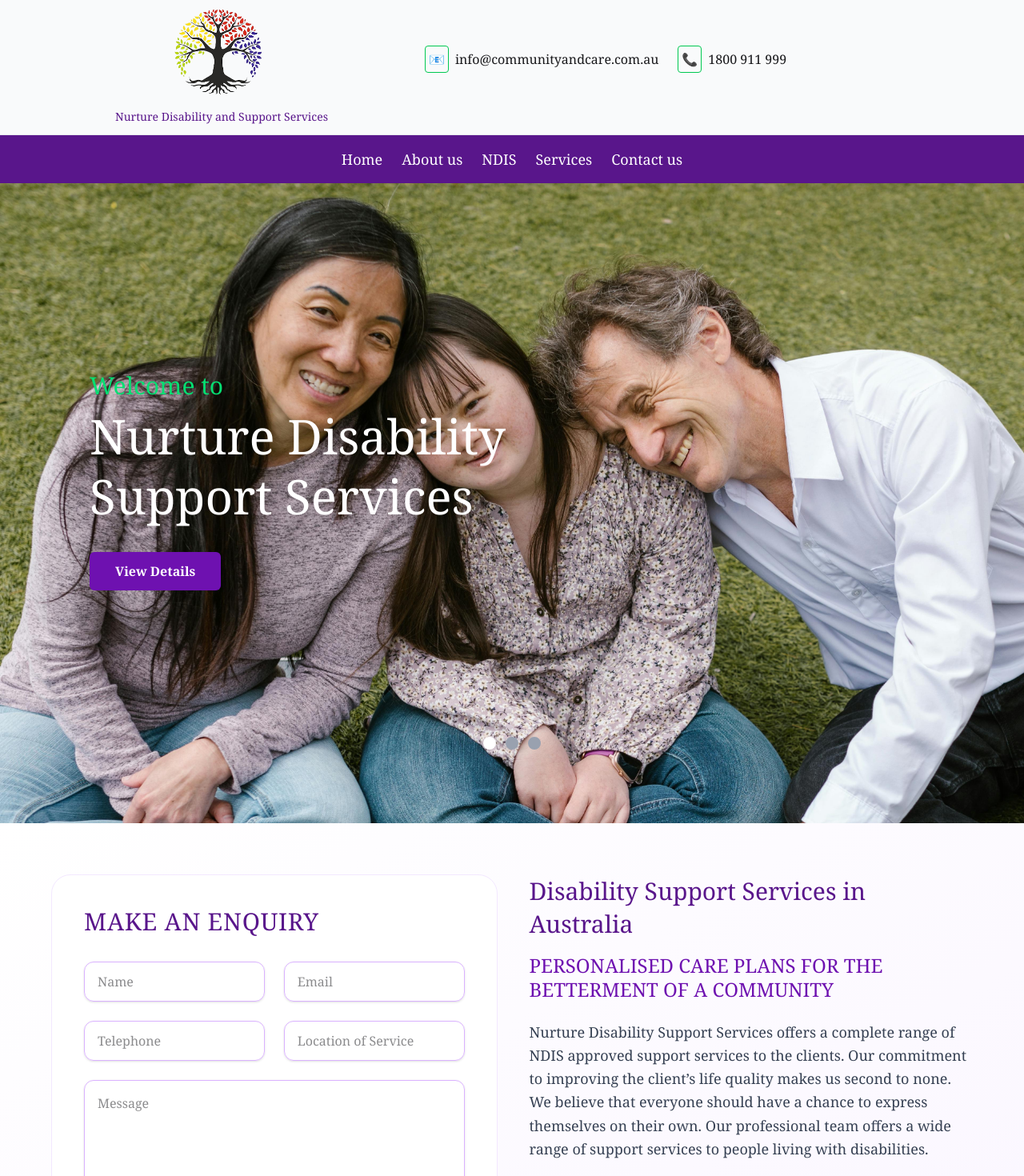
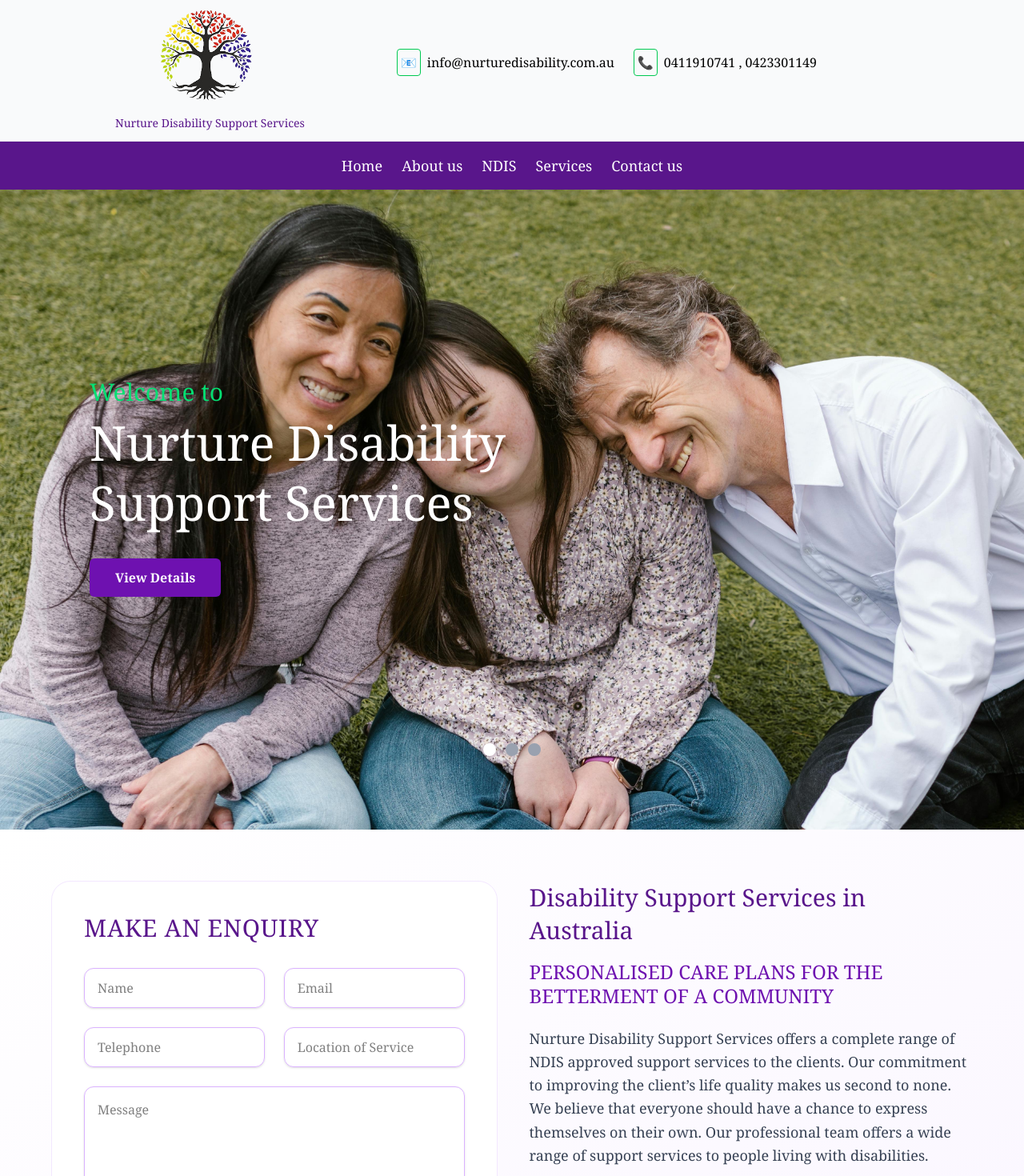
Before and after one commit to Anubhav1244/client_frontend, a React (Vite) app: page / in a window 1280 px wide. Shown: the part 20-1490 px from the top of the page at 80% size. Built offline with nearby package versions, Linux system fonts and the light colour scheme.

Commit message:
initial commit

```diff
--- a/src/Components/ChangeNDIS.jsx
+++ b/src/Components/ChangeNDIS.jsx
@@ -52,7 +52,7 @@
         </p>
         <p className="font-bold text-lg sm:text-xl mt-6">
           We are happy to assist you throughout this process. Simply call{" "}
-          <span className="underline">1800 911 999</span>
+          <span className="underline">0411910741 , 0423301149</span>
         </p>
       </div>
 
--- a/src/Components/Footer.jsx
+++ b/src/Components/Footer.jsx
@@ -14,15 +14,15 @@
         <p className="font-serif mb-2 max-w-3xl mx-auto">
           We’re here for you — don’t hesitate to get in touch if you require
           support or advice. Our client managers are on call from 9:00 AM – 5:00 PM.
-          Contact us on <strong>1800 911 999</strong>.
+          Contact us on <strong>0411910741 , 0423301149</strong>.
         </p>
         <p className="font-serif font-bold text-purple-700">
           Email:{" "}
           <a
-            href="mailto:info@communityandcare.com.au"
+            href="mailto:info@nurturedisability.com.au"
             className="underline hover:text-white"
           >
-            info@communityandcare.com.au
+            info@nurturedisability.com.au
           </a>
         </p>
       </div>
--- a/src/Components/NavbarNew.jsx
+++ b/src/Components/NavbarNew.jsx
@@ -13,30 +13,28 @@
 const NavbarNew = () => {
   return (
     <header className="w-full shadow-sm">
-      <div className="flex items-center  font-serif justify-between px-36 py-3 bg-gray-50">
+      <div className="flex items-center w-full justify-between font-serif  px-36 py-3 bg-gray-50">
         {/* Logo */}
         <div className="flex flex-col items-center">
   <img
     src="/images/logo.png"
     alt="Access Logo"
-    className="w-44 h-36"
+    className="w-46 h-38"
   />
       <div className="text-center font-serif  text-[#59168b] ">
-    <p className="text-sm ">Nurture Disability and Support Services </p>
+        <p className="text-sm ">Nurture Disability Support Services </p>
         {/* <p className="text-xs">and Support Services</p> */}
       </div>
         </div>
-
-
         {/* Contact */}
-        <div className="flex justify-end items-center pr-8">
+        <div className="flex justify-center items-center space-x-24 mx-10">
         <div className="flex items-center space-x-6  font-serif">
     {/* Email */}
     <div className="flex  items-center space-x-2">
       <span className="border border-green-500  p-1 rounded-sm font-serif text-green-600">
         📧
       </span>
-      <span>info@communityandcare.com.au</span>
+      <span className="text-black">info@nurturedisability.com.au</span>
     </div>
 
     {/* Phone */}
@@ -44,7 +42,7 @@
       <span className="border border-green-500 p-1 font-serif rounded-sm text-green-600">
         📞
       </span>
-      <span>1800 911 999</span>
+      <span className="text-black">0411910741 , 0423301149</span>
     </div>
         </div>
 </div>
--- a/src/Components/NdisHomeEnquiry.jsx
+++ b/src/Components/NdisHomeEnquiry.jsx
@@ -20,27 +20,27 @@
             <input
               type="text"
               placeholder="Name"
-              className="border border-purple-300 rounded-xl px-4 py-3 focus:outline-none focus:ring-4 focus:ring-purple-300 transition-all shadow-sm"
+              className="border border-purple-300 text-black rounded-xl px-4 py-3 focus:outline-none focus:ring-4 focus:ring-purple-300 transition-all shadow-sm"
             />
             <input
               type="email"
               placeholder="Email"
-              className="border border-purple-300 rounded-xl px-4 py-3 focus:outline-none focus:ring-4 focus:ring-purple-300 transition-all shadow-sm"
+              className="border border-purple-300 text-black rounded-xl px-4 py-3 focus:outline-none focus:ring-4 focus:ring-purple-300 transition-all shadow-sm"
             />
             <input
               type="tel"
               placeholder="Telephone"
-              className="border border-purple-300 rounded-xl px-4 py-3 focus:outline-none focus:ring-4 focus:ring-purple-300 transition-all shadow-sm"
+              className="border border-purple-300 text-black rounded-xl px-4 py-3 focus:outline-none focus:ring-4 focus:ring-purple-300 transition-all shadow-sm"
             />
             <input
               placeholder="Location of Service"
-              className="border border-purple-300 rounded-xl px-4 py-3 focus:outline-none focus:ring-4 focus:ring-purple-300 transition-all shadow-sm"
+              className="border border-purple-300 text-black rounded-xl px-4 py-3 focus:outline-none focus:ring-4 focus:ring-purple-300 transition-all shadow-sm"
             />
           </div>
           <textarea
             rows="6"
             placeholder="Message"
-            className="w-full border font-serif border-purple-300 rounded-xl p-4 focus:outline-none focus:ring-4 focus:ring-purple-300 transition-all shadow-sm resize-none"
+            className="w-full border font-serif text-black border-purple-300 rounded-xl p-4 focus:outline-none focus:ring-4 focus:ring-purple-300 transition-all shadow-sm resize-none"
           ></textarea>
           <div className="text-left">
             <button
--- a/src/Components/Participants.jsx
+++ b/src/Components/Participants.jsx
@@ -43,15 +43,15 @@
 
         <div className="col-span-2">
           <p className="text-purple-800 font-serif mb-2">Mobility</p>
-          <div className="flex gap-6">
-            <label><input type="radio" name="mobility" value="have" onChange={handleRadioChange} className="mr-2" />I have mobility problems</label>
-            <label><input type="radio" name="mobility" value="dont" onChange={handleRadioChange} className="mr-2" />I don't have mobility problems</label>
+          <div className="flex gap-6 text-black">
+            <label><input type="radio" name="mobility" value="have" onChange={handleRadioChange} className="mr-2 text-black" />I have mobility problems</label>
+            <label><input type="radio" name="mobility" value="dont" onChange={handleRadioChange} className="mr-2 text-black" />I don't have mobility problems</label>
           </div>
         </div>
 
         <div className="col-span-2">
           <p className="text-purple-800 font-serif mb-2">Allergies</p>
-          <div className="flex gap-6">
+          <div className="flex gap-6 text-black">
             <label><input type="radio" name="allergies" value="have" onChange={handleRadioChange} className="mr-2" />I have allergies</label>
             <label><input type="radio" name="allergies" value="dont" onChange={handleRadioChange} className="mr-2" />I don't have allergies</label>
           </div>
@@ -59,7 +59,7 @@
 
         <div className="col-span-2">
           <p className="text-purple-800 font-serif mb-2">Speech Impediments</p>
-          <div className="flex gap-6">
+          <div className="flex gap-6 text-black">
             <label><input type="radio" name="speech" value="have" onChange={handleRadioChange} className="mr-2" />I have a speech impediment</label>
             <label><input type="radio" name="speech" value="dont" onChange={handleRadioChange} className="mr-2" />I don't have a speech impediment</label>
           </div>
--- a/src/Pages/Contact.jsx
+++ b/src/Pages/Contact.jsx
@@ -121,18 +121,7 @@
         </div>
       </div>
 
-      <div className="mt-16 w-full">
-      <iframe
-        title="Google Map"
-        src="https://www.google.com/maps/embed?pb=!1m18!1m12!1m3!1d3153.093418708114!2d144.96305831531703!3d-37.81362797975171!2m3!1f0!2f0!3f0!3m2!1i1024!2i768!4f13.1!3m3!1m2!1s0x6ad65d43f27fb33b%3A0x5045675218ce7e0!2sMelbourne%20VIC%2C%20Australia!5e0!3m2!1sen!2sin!4v1619167419330!5m2!1sen!2sin"
-        width="100%"
-        height="400"
-        style={{ border: 0 }}
-        allowFullScreen=""
-        loading="lazy"
-        referrerPolicy="no-referrer-when-downgrade"
-      ></iframe>
-</div>
+
     </div>
   );
 };
```
Lines whose indentation alone changed are shown as unchanged.
